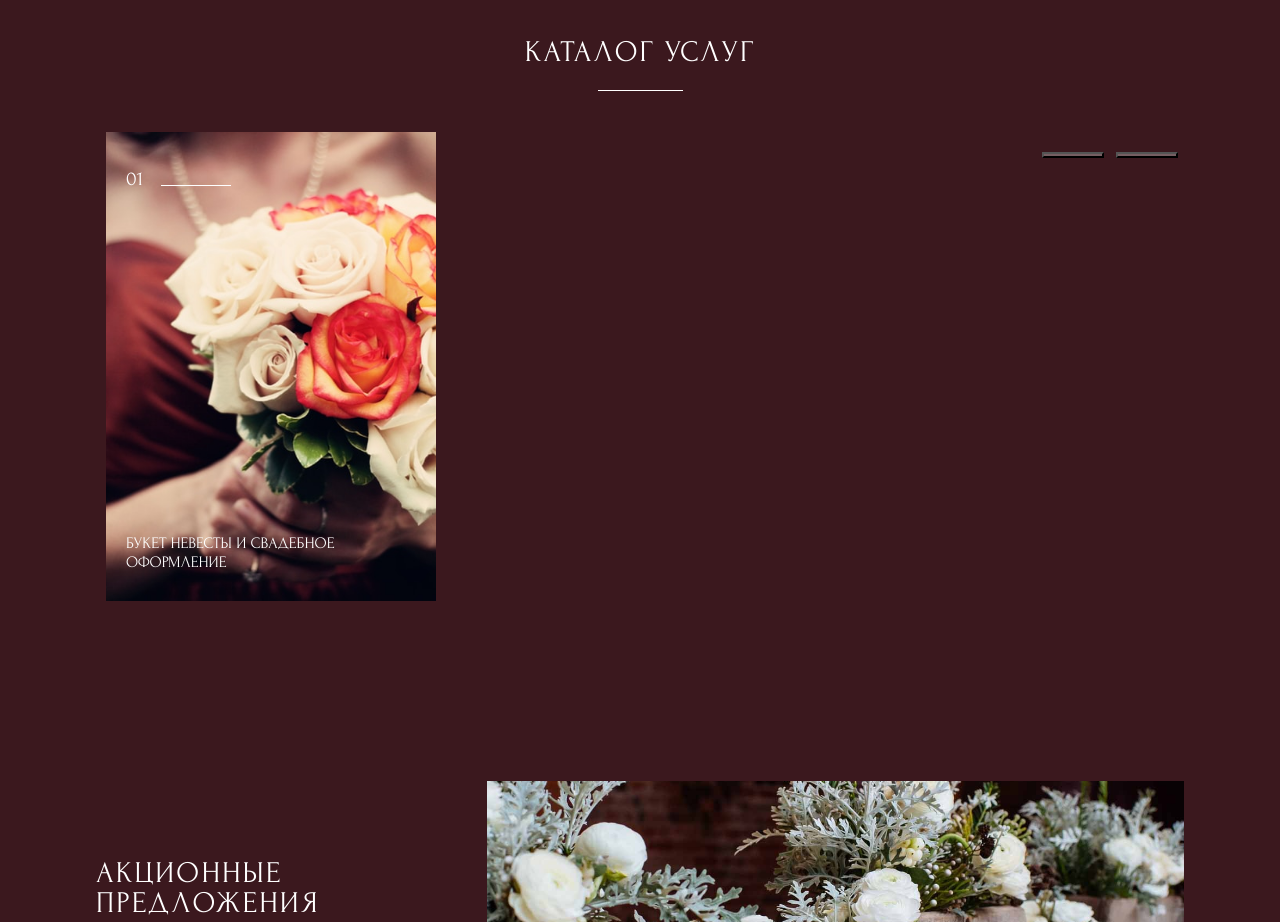
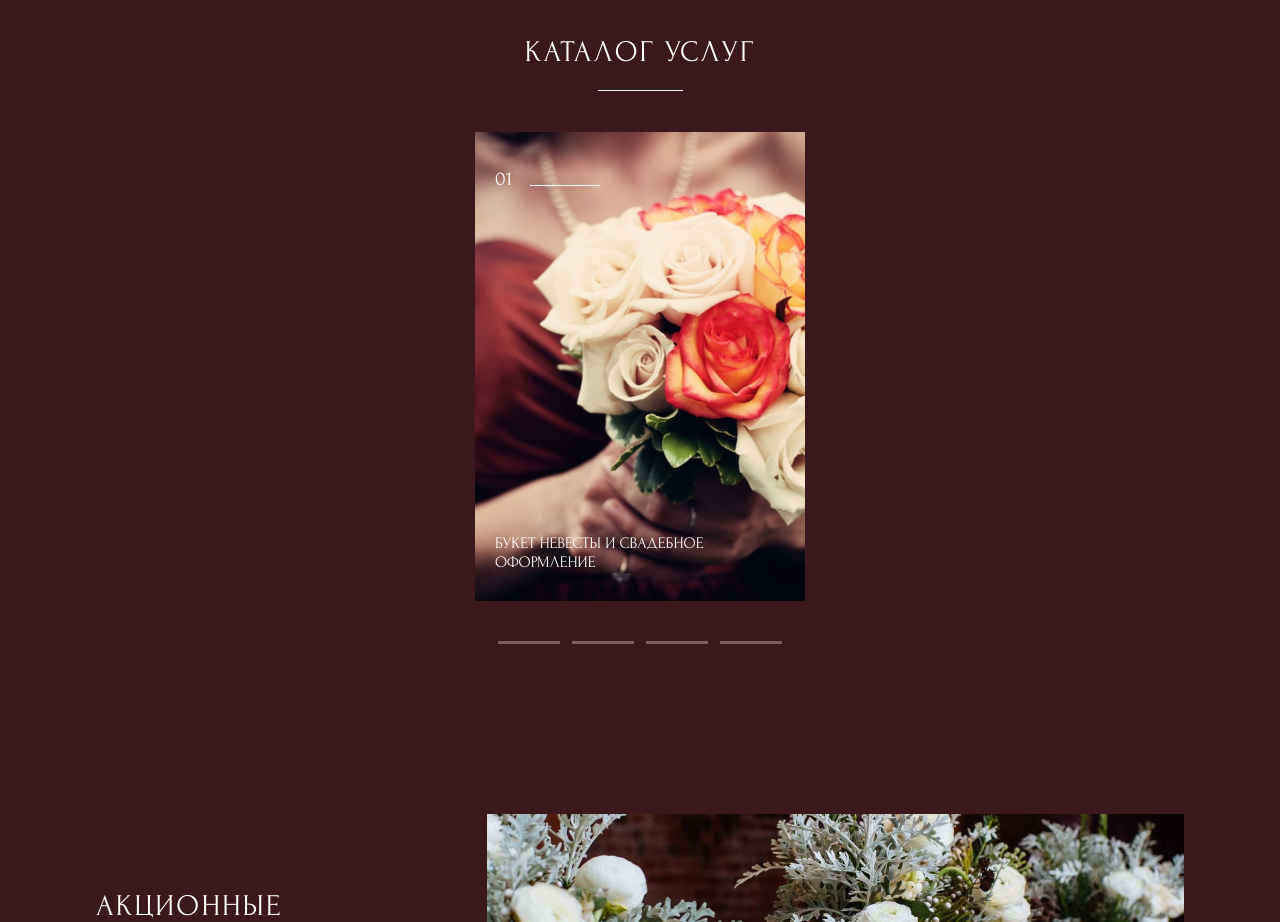
Before and after one commit to dmitryorly/floristry, a website built with webpack: page src/index.html in a window 1280 px wide. Shown: the part 1180-2102 px from the top of the page. Built offline with nearby package versions, Linux system fonts and the light colour scheme.

Commit message:
correct styles for glide.js in catalog

```diff
--- a/src/sass/blocks/catalog.sass
+++ b/src/sass/blocks/catalog.sass
@@ -26,26 +26,32 @@
       display: none
 
   &__cards
-    display: flex
-    flex-wrap: nowrap
-    // justify-content: space-evenly // Original
-    justify-content: center //Edge
+    max-width: 1520px
+    margin: 0 auto
+    // display: flex
+    // flex-wrap: nowrap
+    // // justify-content: space-evenly // Original
+    // justify-content: center //Edge
 
   &__card
-    width: 100%
+    // width: 100%
     max-width: 350px
     min-width: 210px
+    margin: 1px
 
     // SHOW / HIDE CARDS
 
   &__card
     @media screen and ( max-width: 1340px )
-      &:nth-child(3),
-      &:nth-child(4)
-        display: none
-    @media screen and ( max-width: $mobile_l )
-      &:nth-child(2)
-        display: none
+      margin: 0 auto
+
+    // @media screen and ( max-width: 1340px )
+    //   &:nth-child(3),
+    //   &:nth-child(4)
+    //     display: none
+    // @media screen and ( max-width: $mobile_l )
+    //   &:nth-child(2)
+    //     display: none
 
 
   //INDICATORS START
@@ -71,9 +77,12 @@
     @media screen and ( min-width: 1340px + 1px )
       display: none
 
-    &:nth-child(3),
-    &:last-child
-      @media screen and ( min-width: $mobile_l + 1px )
-        display: none
+    // &:nth-child(3),
+    // &:last-child
+    //   @media screen and ( min-width: $mobile_l + 1px )
+    //     display: none
+
+.glide__bullet--active
+  background-color: #ffffff
 
   //INDICATORS END
--- a/src/sass/uikit.sass
+++ b/src/sass/uikit.sass
@@ -341,6 +341,10 @@
 
   background-color: rgba(255, 255, 255, .3)
   cursor: pointer
+  border: none
+  outline: none
+
+  transition: .3s
 
   &_active
     background-color: $nontransparent
```
